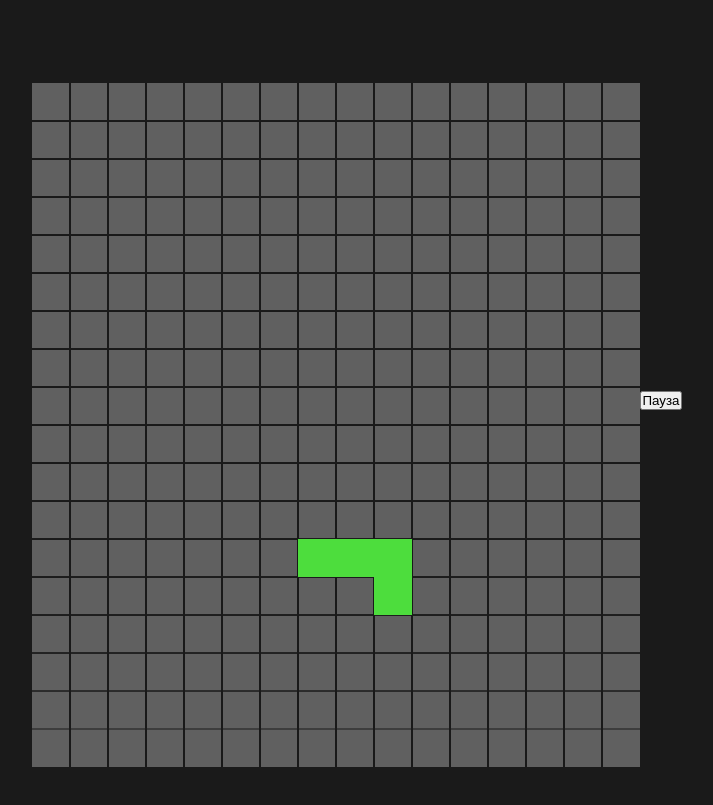
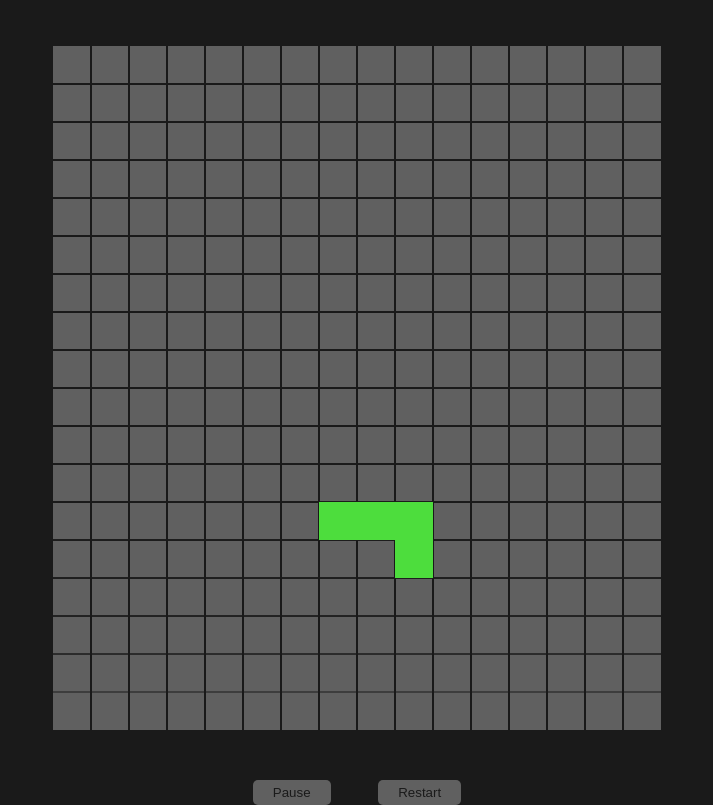
Before and after one commit to hayer-ek/tetris, a plain HTML site: page index.html in a window 1280 px wide. Shown: the whole page, without its empty margins (283-996 px from the left). Drawn offline with Linux system fonts and the light colour scheme.

Commit message:
add restart button; styled button

```diff
--- a/index.html
+++ b/index.html
@@ -10,6 +10,9 @@
     </head>
     <body>
         <canvas class="canvas" width="608" height="684"></canvas>
-        <button class="pause">Пауза</button>
+        <div class="button-container">
+            <button class="pause">Pause</button>
+            <button class="restart">Restart</button>
+        </div>
     </body>
 </html>
--- a/script.js
+++ b/script.js
@@ -289,3 +289,23 @@ document.querySelector(".pause").addEventListener("click", () => {
         isPause = false;
     }
 });
+
+document.querySelector(".restart").addEventListener("click", () => {
+    game.blocks = [];
+    game.activeBlock = null;
+    game.gameTimeout = null;
+
+    game.pixels = (() => {
+        // Создает виртуальное поле, с 0 в пустой клетке и с 1 если в клетке находится блок
+        const rows = canvas.height / BOX_SIZE;
+        const columns = canvas.width / BOX_SIZE;
+        const res = [];
+        for (let row = 0; row < rows; row++) {
+            res[row] = [];
+            for (let column = 0; column < columns; column++) {
+                res[row][column] = 0;
+            }
+        }
+        return res;
+    })();
+});
--- a/style.css
+++ b/style.css
@@ -13,10 +13,41 @@ body {
     display: flex;
     align-items: center;
     justify-content: center;
-    background-color: #1A1A1A;
+    background-color: #1a1a1a;
 }
 
 .canvas {
     background-color: #606060;
     margin-top: 50px;
 }
+
+body {
+    display: flex;
+    flex-direction: column;
+}
+
+.button-container {
+    display: flex;
+    flex-direction: row;
+    width: 20%;
+    justify-content: space-around;
+}
+
+.button-container button {
+    margin-top: 50px;
+    padding: 5px 20px;
+    border: none;
+    border-radius: 5px;
+    background-color: #606060;
+    color: #1a1a1a;
+    cursor: pointer;
+    transition: transform ease 0.3s;
+}
+
+.button-container button:focus {
+    outline: none;
+}
+
+.button-container button:hover {
+    transform: scale(1.3);
+}
```
